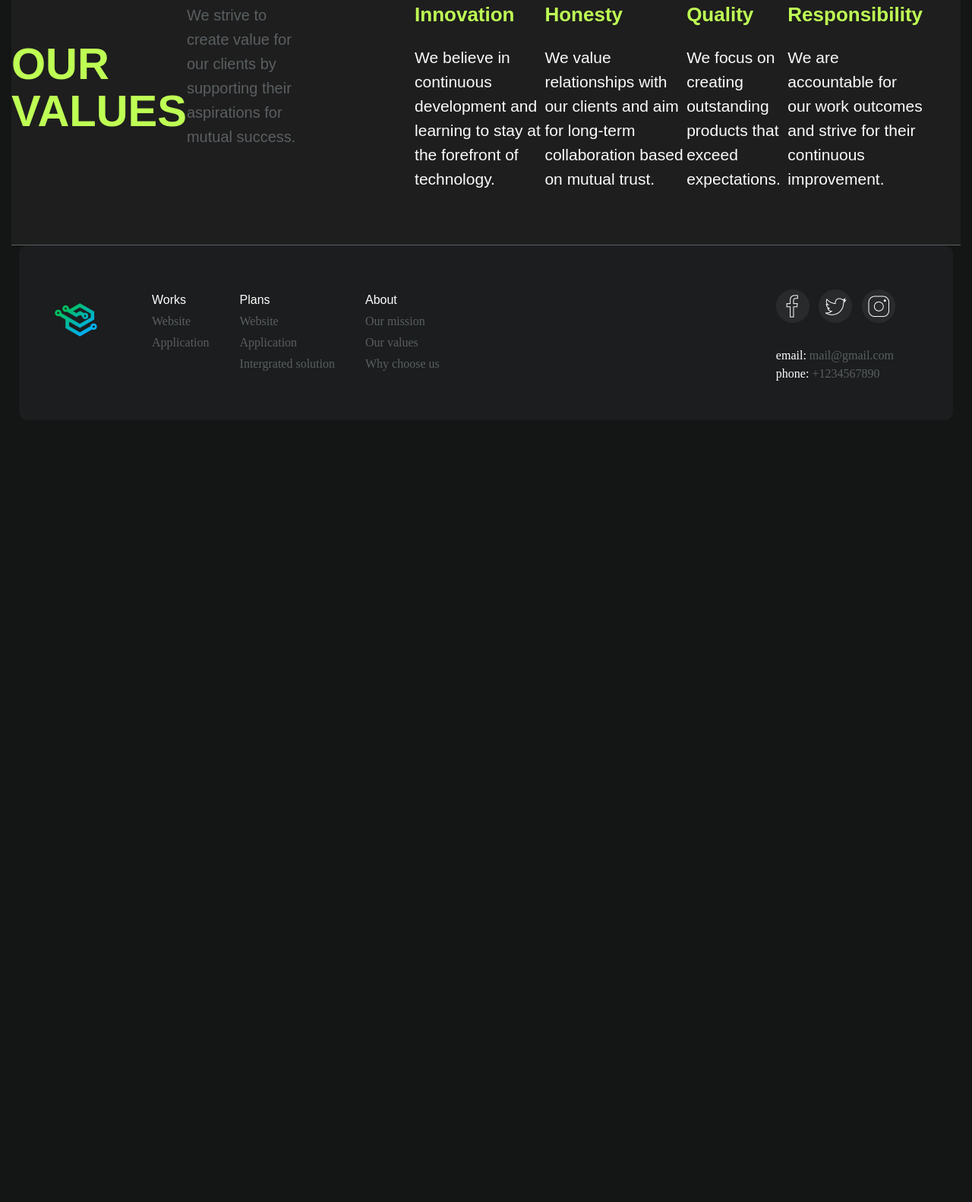
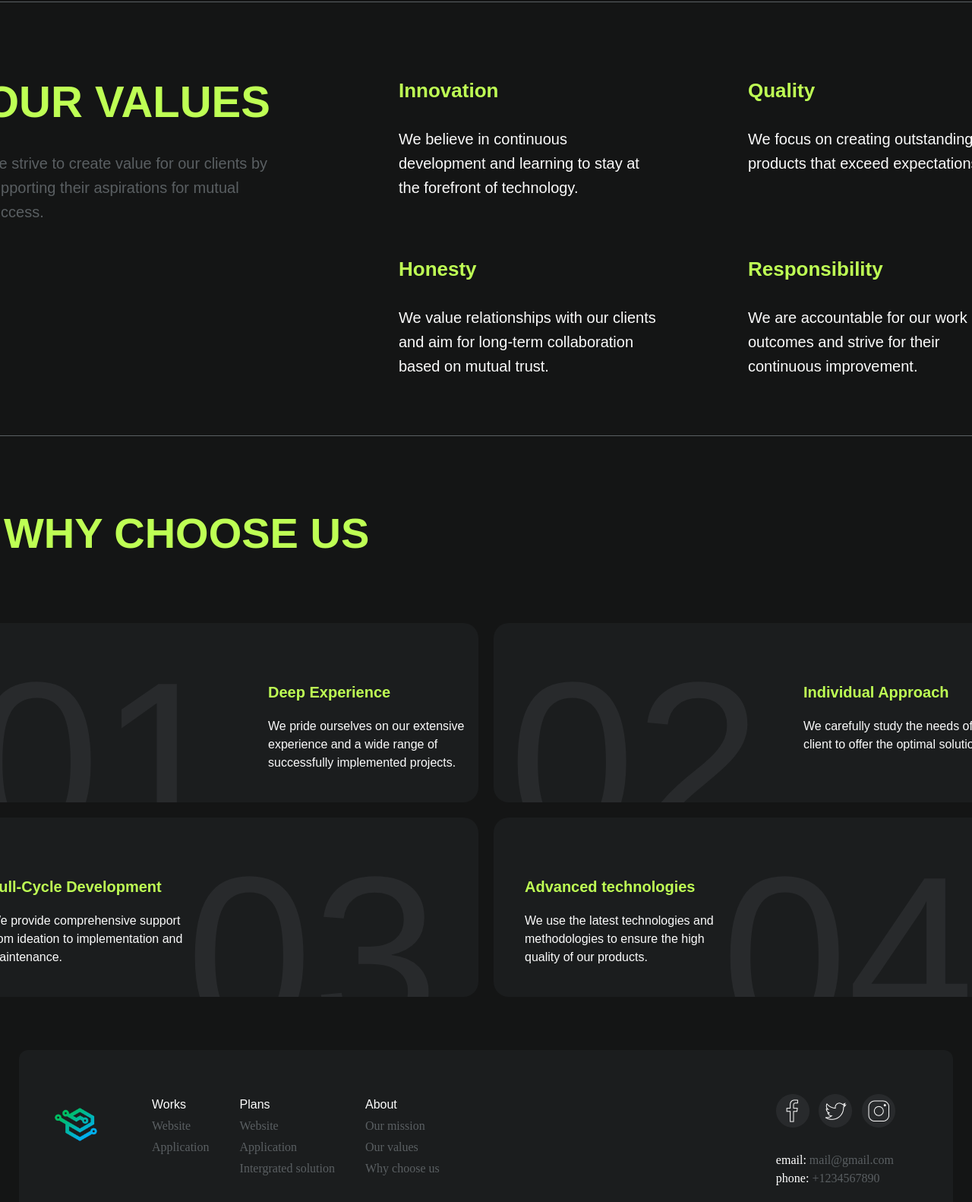
Before and after one commit to Innovate-Work/Web-Innovate-Work, a plain HTML site: page about.html in a window 1280 px wide. Shown: the part 664-2246 px from the top of the page at 76% size. Before the commit the page ends 1242 px from the top, so only its background shows below. Drawn offline with Linux system fonts and the light colour scheme.

Commit message:
finish our values section and add why choose us section in about page

```diff
--- a/about.html
+++ b/about.html
@@ -30,27 +30,86 @@
             </div>
         </div>
 
-        <div class="values-container-wrapper">
-            <div class="left-section-container">
+        <div class="section-wrapper">
+            <div class="container-section-values">
+                <div class="values-container-1">
                     <div class="values-header">OUR VALUES</div>
-    <div class="values-description">We strive to create value for our clients by supporting their aspirations for mutual success.</div>
-    <div class="values-container">
+                    <div class="values-description-1">
+                        We strive to create value for our clients by supporting their aspirations for mutual success.
                     </div>
+                </div>
+                <div class="values-container-2">
+
                     <div class="value-card">
                         <div class="value-title">Innovation</div>
-            <div class="value-description">We believe in continuous development and learning to stay at the forefront of technology.</div>
+                        <div class="values-description-2">We believe in continuous development and learning to stay at the forefront of technology.</div>
                     </div>
                     <div class="value-card">
                         <div class="value-title">Honesty</div>
-            <div class="value-description">We value relationships with our clients and aim for long-term collaboration based on mutual trust.</div>
+                        <div class="values-description-2">We value relationships with our clients and aim for long-term collaboration based on mutual trust.</div>
                     </div>
+
+                </div>
+                <div class="values-container-3">
                     <div class="value-card">
                         <div class="value-title">Quality</div>
-            <div class="value-description">We focus on creating outstanding products that exceed expectations.</div>
+                        <div class="values-description-3">We focus on creating outstanding products that exceed expectations.</div>
                     </div>
                     <div class="value-card">
                         <div class="value-title">Responsibility</div>
-            <div class="value-description">We are accountable for our work outcomes and strive for their continuous improvement.</div>
+                        <div class="values-description-3">We are accountable for our work outcomes and strive for their continuous improvement.</div>
+                    </div>
+                </div>
+            </div>
+            <div class="container-section-reasons">
+                <div class="why-choose-header">WHY CHOOSE US</div>
+                <div class="reason-wrapper">
+                        <div class="reason-container-1">
+                            <div class="reason-number-1">01</div>
+                            <div class="reason-content-1">
+                                <div class="reason-title">
+                                    Deep Experience
+                                </div>
+                                <div class="reason-description">
+                                    We pride ourselves on our extensive experience and a wide range of successfully implemented projects.
+                                </div>
+                            </div>
+                        </div>
+                        <div class="reason-container-2">
+                            <div class="reason-number-2">02</div>
+                            <div class="reason-content-2">
+                                <div class="reason-title">
+                                    Individual Approach
+                                </div>
+                                <div class="reason-description">
+                                    We carefully study the needs of each client to offer the optimal solution.
+                                </div>
+                            </div>
+                        </div>
+
+                        <div class="reason-container-3">
+                            <div class="reason-content-3">
+                                <div class="reason-title">
+                                    Full-Cycle Development
+                                </div>
+                                <div class="reason-description">
+                                    We provide comprehensive support from ideation to implementation and maintenance.
+                                </div>
+                            </div>
+                            <div class="reason-number-3">03</div>
+                        </div>
+                        <div class="reason-container-4">
+                            <div class="reason-content-4">
+                                <div class="reason-title">
+                                    Advanced technologies
+                                </div>
+                                <div class="reason-description">
+                                    We use the latest technologies and methodologies to ensure the high quality of our products.
+                                </div>
+
+                            </div>
+                            <div class="reason-number-4">04</div>
+                        </div>
                 </div>
             </div>
         </div>
--- a/styles/about.css
+++ b/styles/about.css
@@ -61,26 +61,34 @@ body {
     line-height: 30px;
 }
 
+.section-wrapper {
+    padding: 70px 0;
+    background-color: #141515;
 
+    margin-left: 25px;
+    margin-right: 25px;
 
-
-
-.values-container-wrapper {
-    border-top: 1px solid #5A5F62;
-    border-bottom: 1px solid #5A5F62;
-    padding: 70px 0;
-    background-color: #1E1E1E;
-    display: flex;
-    justify-content: space-between;
-    max-width: 1250px;
-    margin: 0 auto;
+    display: grid;
+    grid-template-rows: auto auto;
+    justify-self: center;
+    align-self: center;
 }
 
-.left-section-container { /* Создан новый класс для контейнера слева */
-    flex: 1.5; /* Увеличено значение flex для большего пространства слева */
-    padding-right: 50px;
-    display: flex;
-    align-items: center; /* Чтобы содержимое было по центру */
+[class^="container-section-"] {
+    border-top: 1px solid #5A5F62;
+    display: grid;
+}
+
+.container-section-values{
+    grid-template-columns: 580px auto 350px;
+    justify-self: start;
+    align-self: start;
+}
+
+.container-section-reasons{
+    grid-template-rows: 1fr 2fr;
+    justify-self: center;
+    align-self: center;
 }
 
 .values-header {
@@ -89,36 +97,153 @@ body {
     font-weight: 600;
     line-height: 62px;
     text-transform: uppercase;
-    margin-bottom: 25px;
+    margin-bottom: 32px;
+    margin-left: 35px ;
 }
-
-.values-description {
-    color: #5A5F62;
+[class^="values-description-"]{
     font-size: 20px;
     font-weight: 500;
     line-height: 32px;
-    margin-bottom: 55px;
+}
+.values-description-1{
+    color: #5A5F62;
+    margin-left: 35px;
 }
 
-.values-container {
-    flex: 2.5; /* Уменьшено значение flex, чтобы балансировать пространство с left-section-container */
-    display: grid;
-    grid-template-columns: repeat(4, 1fr);
-    gap: 45px;
+.values-description-2{
+    color: #FBFBFB;
+    margin-top: 15px;
+    margin-bottom: 75px;
 }
 
+.values-description-3{
+    color: #FBFBFB;
+    margin-top: 15px;
+    margin-bottom:75px;
+}
+
+[class^="values-container-"]{
+    /*flex: 2.5; /* Уменьшено значение flex, чтобы балансировать пространство с left-section-container */
+    display: grid;
+    grid-template-rows: 1fr 1fr;
+    justify-self: start;
+    align-self: start;
+    margin-top: 100px;
+}
+
+.values-container-1{
+    margin-right: 153px;
+}
+
+.values-container-2{
+    margin-right: 120px;
+}
 .value-title {
     color: #BEFF54;
     font-size: 26px;
     font-weight: 600;
     line-height: 32px;
-    margin-bottom: 25px;
+    margin-bottom: 32px;
 }
 
-.value-description {
-    color: #FBFBFB;
-    font-size: 21px;
+.why-choose-header{
+    color: #BEFF54;
+    font-family: Manrope, sans-serif;
+    font-size: 56px;
+    font-style: normal;
+    font-weight: 600;
+    line-height: 60px;
+    text-transform: uppercase;
+
+    margin-top: 98px;
+    margin-left: 60px;
+    margin-bottom: 40px;
+}
+
+.reason-wrapper{
+    display: grid;
+    gap: 20px;
+    grid-template-rows: 1fr 1fr;
+    grid-template-columns: 1fr 1fr;
+    align-items: center;
+}
+
+[class^="reason-container-"]{
+    border-radius: 20px;
+    background: #1B1D1E;
+
+    width: 685px;
+    height: 236px;
+    flex-shrink: 0;
+
+    overflow: hidden;
+
+    display: grid;
+}
+
+
+.reason-container-1, .reason-container-2{
+
+    grid-template-columns: 68px auto;
+}
+
+.reason-container-3, .reason-container-4{
+
+    grid-template-columns: 300px 68px;
+}
+
+[class^="reason-number-"]{
+    color: #282A2C;
+    font-family: Manrope, sans-serif;
+    font-size: 299px;
+    font-style: normal;
+    font-weight: 300;
+    line-height: 269.1px; /* 90% */
+    text-transform: uppercase;
+    max-width: 320px;
+}
+.reason-number-1, .reason-number-2{
+    margin-top:48px;
+    margin-left:20px;
+}
+
+.reason-number-3, .reason-number-4{
+    margin-top: 48px;
+    margin-right: 20px;
+}
+
+[class^="reason-content-"] {
+    display: grid;
+    grid-template-rows: 30px auto;
+
+    margin-top: 76px;
+    max-width: 300px;
+}
+
+.reason-content-1, .reason-content-2{
+    margin-left: 340px;
+}
+.reason-content-3, .reason-content-4{
+
+    margin-left: 41px;
+}
+
+.reason-description{
+    color:  #FBFBFB;
+    font-family: Manrope, sans-serif;
+    font-size: 16px;
+    font-style: normal;
     font-weight: 500;
-    line-height: 32px;
-    margin-top: 15px;
+    line-height: 24px; /* 150% */
+
+    margin-top: 18px;
 }
+
+.reason-title{
+    color: #BEFF54;
+    font-family: Manrope, sans-serif;
+    font-size: 20px;
+    font-style: normal;
+    font-weight: 600;
+    line-height: 30px; /* 150% */
+}
```
Lines whose indentation alone changed are shown as unchanged.
